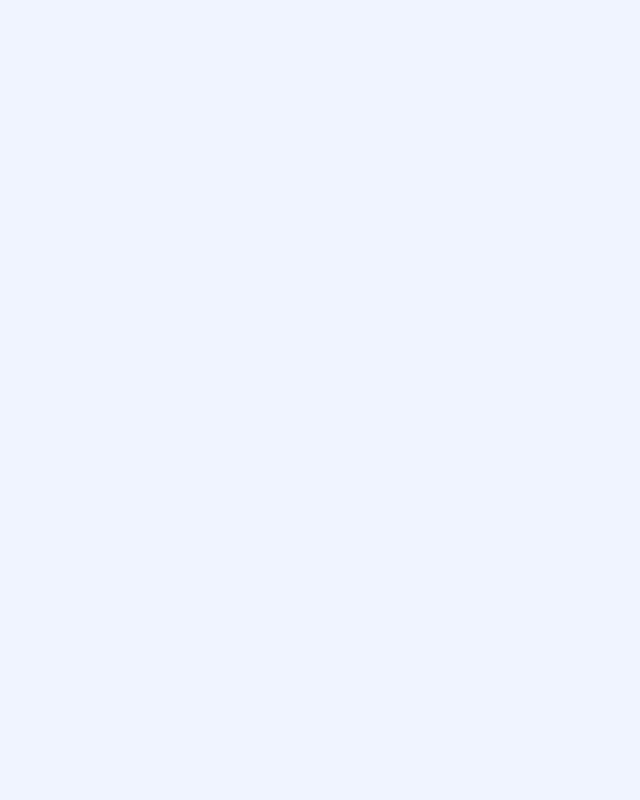
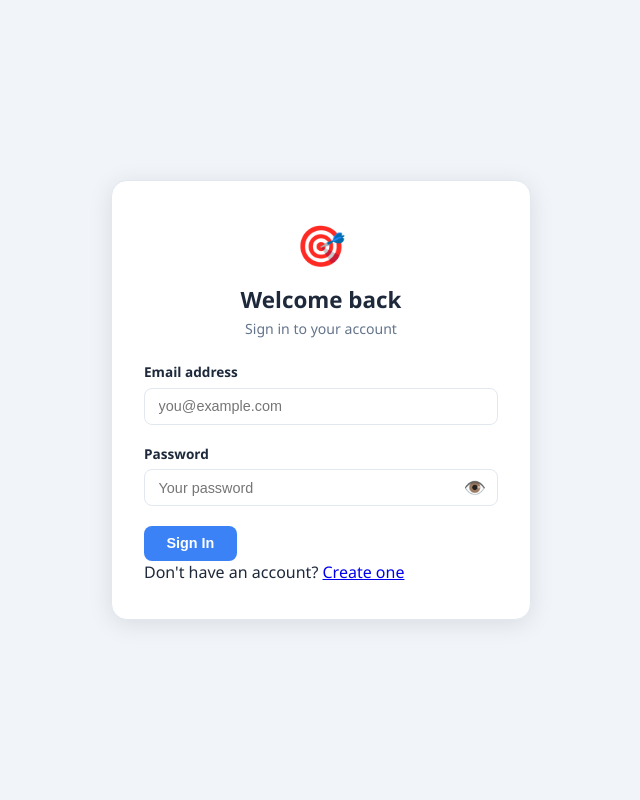
Before and after one commit to vibhudhisravani517/interview-prep-tracker, a Flask app: page /login in a window 1280 px wide. Before the commit the part shown is empty. Shown: the whole page, without its empty margins (319-959 px from the left). Run offline with Flask 3, Linux system fonts and the light colour scheme.

Commit message:
Update login.html

```diff
--- a/artifacts/interview-tracker/templates/login.html
+++ b/artifacts/interview-tracker/templates/login.html
@@ -3,83 +3,46 @@
 <head>
   <meta charset="UTF-8"/>
   <meta name="viewport" content="width=device-width, initial-scale=1.0"/>
-  <title>Login · PrepTracker</title>
-  <link href="https://cdn.jsdelivr.net/npm/bootstrap@5.3.0/dist/css/bootstrap.min.css" rel="stylesheet"/>
-  <link href="https://cdn.jsdelivr.net/npm/bootstrap-icons@1.11.0/font/bootstrap-icons.css" rel="stylesheet"/>
-  <style>
-    body {
-      background: #f0f4ff;
-      min-height: 100vh;
-      display: flex;
-      align-items: center;
-      justify-content: center;
-      font-family: 'Segoe UI', sans-serif;
+  <title>Login - Interview Prep Tracker</title>
+  <link rel="stylesheet" href="{{ url_for('static', filename='css/style.css') }}"/>
+</head>
+<body class="auth-body">
+  <div class="auth-card">
+    <div class="auth-logo">🎯</div>
+    <h1 class="auth-title">Welcome back</h1>
+    <p class="auth-subtitle">Sign in to your account</p>
+
+    {% with messages = get_flashed_messages(with_categories=true) %}
+      {% if messages %}
+        {% for category, message in messages %}
+          <div class="flash flash-{{ category }}">{{ message }}</div>
+        {% endfor %}
+      {% endif %}
+    {% endwith %}
+
+    <form method="POST" action="/login">
+      <div class="form-group">
+        <label>Email address</label>
+        <input type="email" name="email" class="form-control" placeholder="you@example.com" required/>
+      </div>
+      <div class="form-group">
+        <label>Password</label>
+        <div style="position:relative">
+          <input type="password" name="password" id="password" class="form-control" placeholder="Your password" required/>
+          <button type="button" onclick="togglePassword()" style="position:absolute;right:12px;top:50%;transform:translateY(-50%);background:none;border:none;cursor:pointer;font-size:18px;">👁️</button>
+        </div>
+      </div>
+      <button type="submit" class="btn btn-primary">Sign In</button>
+    </form>
+
+    <p class="auth-link">Don't have an account? <a href="/register">Create one</a></p>
+  </div>
+
+  <script>
+    function togglePassword() {
+      var pwd = document.getElementById('password');
+      pwd.type = pwd.type === 'password' ? 'text' : 'password';
     }
-    .auth-card {
-      background: white;
-      border-radius: 16px;
-      padding: 40px;
-      width: 100%;
-      max-width: 420px;
-      box-shadow: 0 10px 40px rgba(0,0,0,0.1);
-    }
-    .auth-logo {
-      font-size: 40px;
-      text-align: center;
-      margin-bottom: 10px;
-    }
-    .auth-title {
-      text-align: center;
-      font-size: 24px;
-      font-weight: 700;
-      color: #1a1a2e;
-    }
-    .auth-subtitle {
-      text-align: center;
-      color: #6b7280;
-      margin-bottom: 24px;
-      font-size: 14px;
-    }
-    .form-label {
-      font-weight: 600;
-      font-size: 13px;
-      color: #374151;
-    }
-    .form-control {
-      border-radius: 10px;
-      border: 1.5px solid #e5e7eb;
-      padding: 11px 14px;
-      font-size: 14px;
-    }
-    .form-control:focus {
-      border-color: #6366f1;
-      box-shadow: 0 0 0 3px rgba(99,102,241,0.15);
-    }
-    .password-wrap {
-      position: relative;
-    }
-    .password-wrap .form-control {
-      padding-right: 45px;
-    }
-    .toggle-password {
-      position: absolute;
-      right: 14px;
-      top: 50%;
-      transform: translateY(-50%);
-      background: none;
-      border: none;
-      color: #9ca3af;
-      cursor: pointer;
-      font-size: 16px;
-      padding: 0;
-    }
-    .toggle-password:hover { color: #6366f1; }
-    .btn-primary {
-      background: linear-gradient(135deg, #6366f1, #8b5cf6);
-      border: none;
-      border-radius: 10px;
-      padding: 12px;
-      font-size: 15px;
-      font-weight: 600;
-      width: 100%;
-      color: white;
+  </script>
+</body>
+  </html>
```
